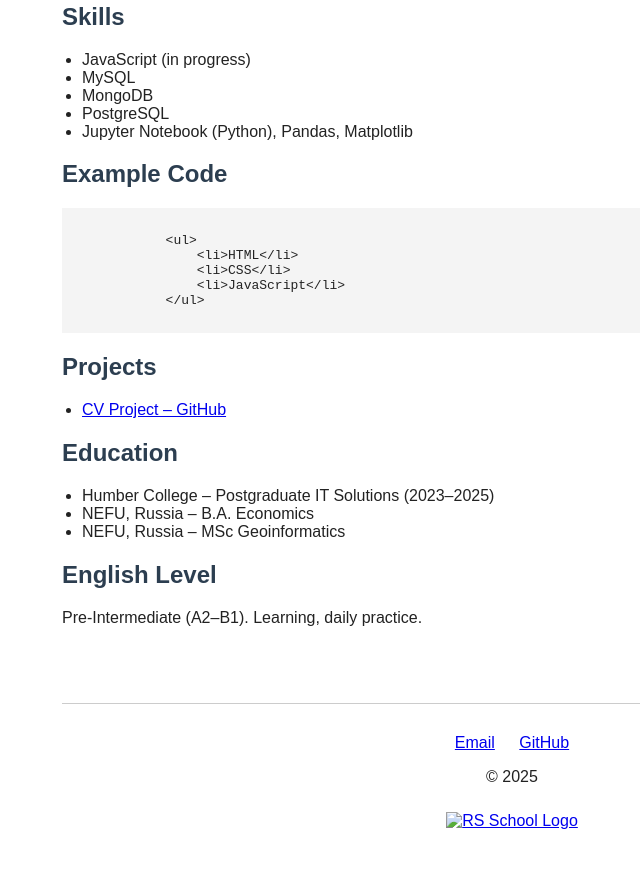
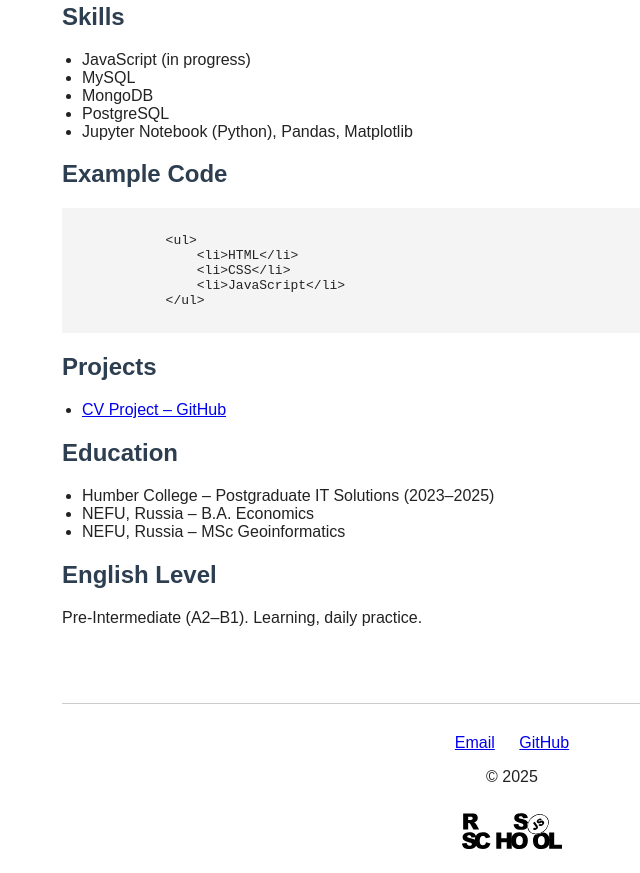
Before and after one commit to minaatym/rsschool-cv, a plain HTML site: page index.html in a window 1280 px wide. Shown: the part 495-1368 px from the top of the page, without its empty margins (128-768 px from the left). Before the commit the page ends 1345 px from the top, so only its background shows below. Drawn offline with Linux system fonts and the light colour scheme; the site is published under a folder, as on GitHub Pages, so addresses that start at the root find nothing.

Commit message:
feat: update index.html

```diff
--- a/index.html
+++ b/index.html
@@ -85,7 +85,7 @@
             </ul>
             <p>&copy; 2025</p>
             <a href="https://rs.school/courses/javascript-preschool-ru">
-                <img src="/images/rs-school-logo.svg" alt="RS School Logo" class="logo">
+                <img src="images/rs-school-logo.svg" alt="RS School Logo" class="logo">
             </a>
         </footer>
     </body>
```
